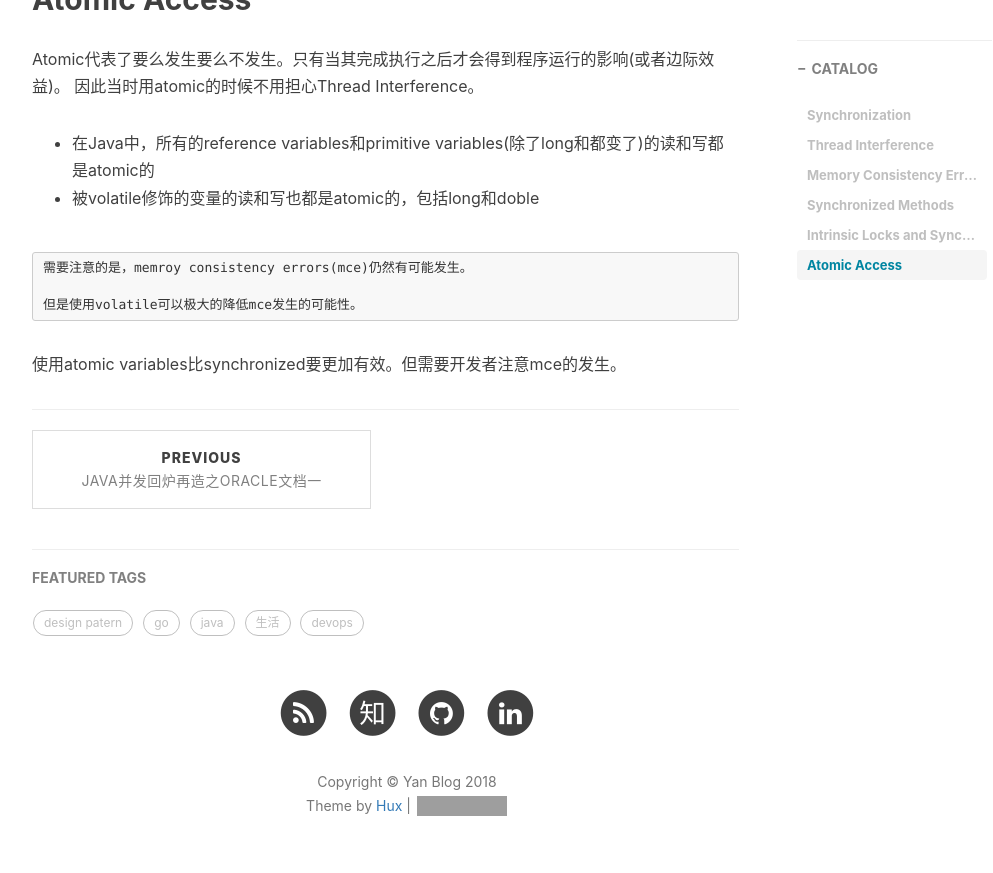
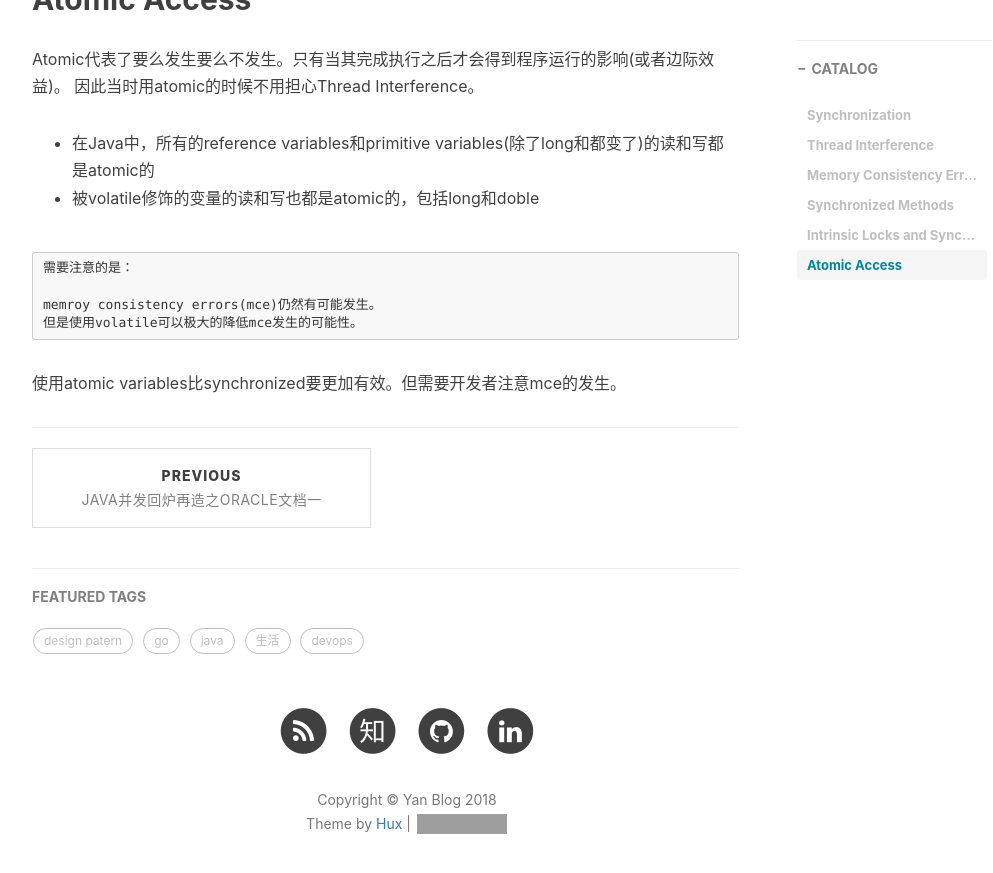
Before and after one commit to alvindaiyan/alvindaiyan.github.io, a Jekyll site: the page built from _posts/java/2018-05-31-java-concurrency-02.md, in a window 1280 px wide and 900 px high, scrolled down 4336 px. Shown: the top 873 px of the window, without its empty margins (233-1226 px from the left). Built offline with Jekyll 4.4.1, drawn with Linux system fonts in a browser that asks for light colours; nearby versions of some CDN libraries; comment, search, counter and statistics services are not loaded; grey boxes are pictures that could not be loaded.

Commit message:
fixed layout

````diff
--- a/_posts/java/2018-05-31-java-concurrency-02.md
+++ b/_posts/java/2018-05-31-java-concurrency-02.md
@@ -191,8 +191,9 @@ Atomic代表了要么发生要么不发生。只有当其完成执行之后才
 - 被volatile修饰的变量的读和写也都是atomic的，包括long和doble
 
 ```
-需要注意的是，memroy consistency errors(mce)仍然有可能发生。
+需要注意的是：
 
+memroy consistency errors(mce)仍然有可能发生。
 但是使用volatile可以极大的降低mce发生的可能性。
 ```
 
````
